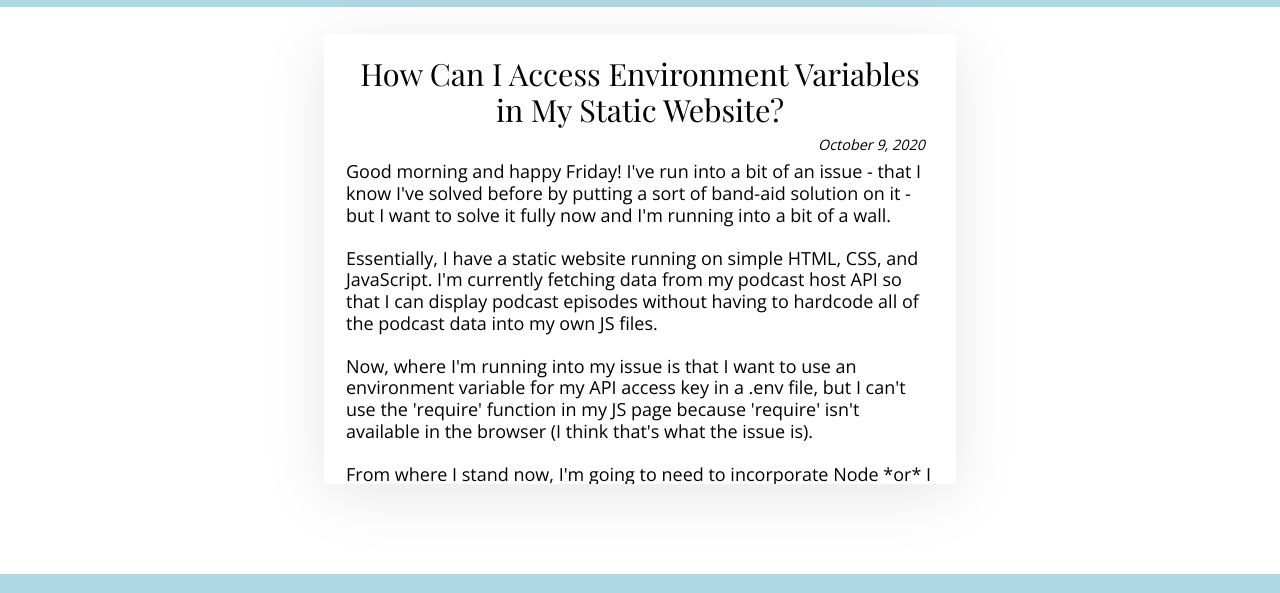
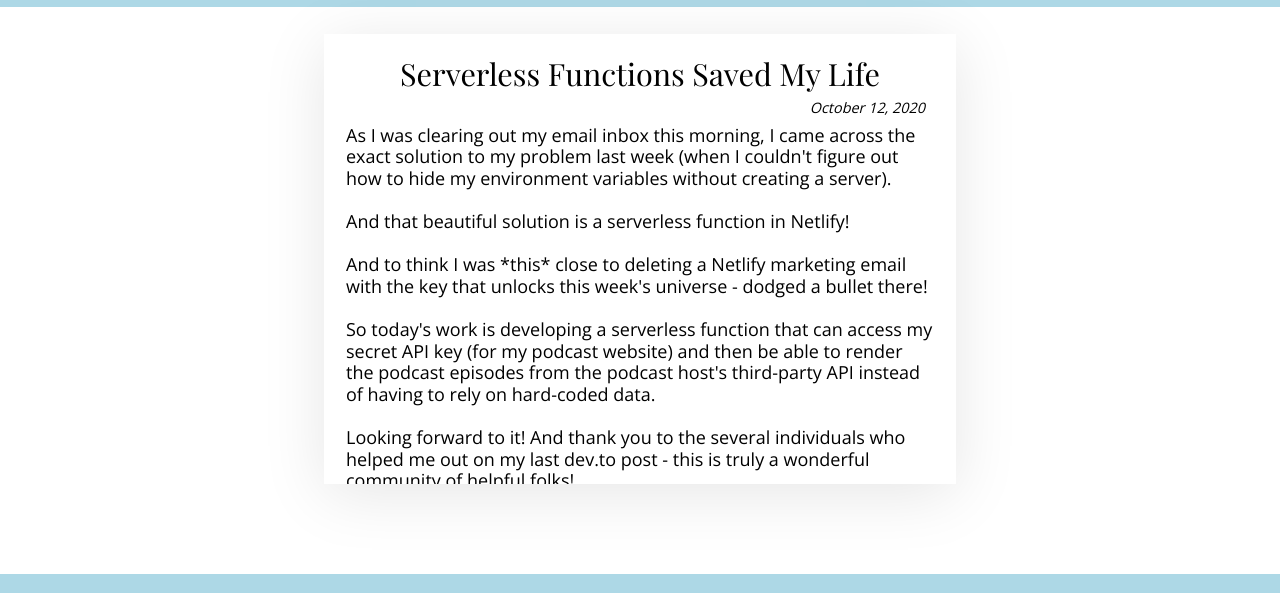
Before and after one commit to alexlsalt/alexlsalt.github.io, a plain HTML site: page blog.html in a window 1280 px wide. Shown: the part 101-694 px from the top of the page. Drawn offline with nearby package versions, Linux system fonts and the light colour scheme.

Commit message:
New blog post added

```diff
--- a/blog.html
+++ b/blog.html
@@ -53,6 +53,18 @@
             <br><br>
 
           </p><br><br> -->
+          <h3>Serverless Functions Saved My Life</h3>
+          <h4>October 12, 2020</h4>
+          <p>As I was clearing out my email inbox this morning, I came across the exact solution to my problem last week (when I couldn't figure out how to hide my environment variables without creating a server).
+            <br><br>
+          And that beautiful solution is a serverless function in Netlify!
+            <br><br>
+          And to think I was *this* close to deleting a Netlify marketing email with the key that unlocks this week's universe - dodged a bullet there!
+            <br><br>
+          So today's work is developing a serverless function that can access my secret API key (for my podcast website) and then be able to render the podcast episodes from the podcast host's third-party API instead of having to rely on hard-coded data.
+          <br><br>
+          Looking forward to it! And thank you to the several individuals who helped me out on my last dev.to post - this is truly a wonderful community of helpful folks!
+          </p><br><br>
           <h3>How Can I Access Environment Variables in My Static Website?</h3>
           <h4>October 9, 2020</h4>
           <p>Good morning and happy Friday! I've run into a bit of an issue - that I know I've solved before by putting a sort of band-aid solution on it - but I want to solve it fully now and I'm running into a bit of a wall.
```
